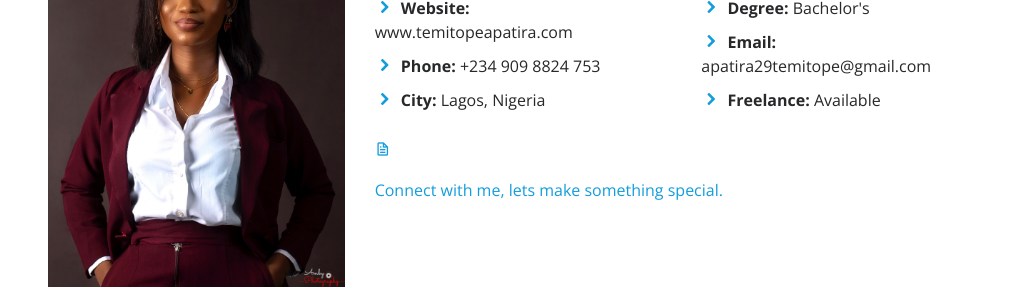
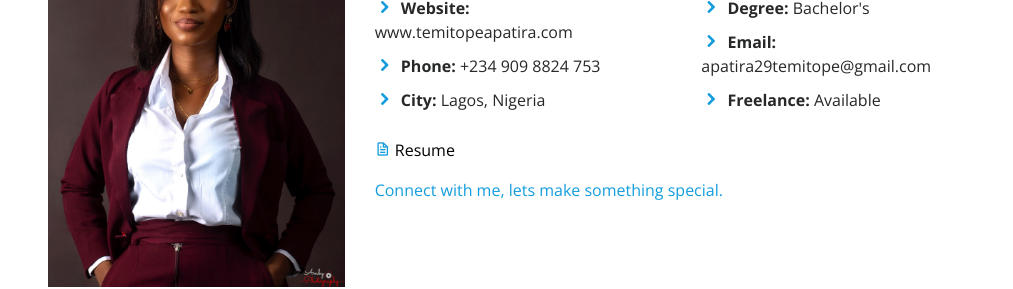
Before and after one commit to Temitope-Apatira/My-portfolio, a plain HTML site: page index.html in a window 1280 px wide. Shown: the part 1100-1389 px from the top of the page, without its empty margins (267-1280 px from the left). Drawn offline with nearby package versions, Linux system fonts and the light colour scheme.

Commit message:
feat: text color change

```diff
--- a/index.html
+++ b/index.html
@@ -185,7 +185,7 @@
               <p>
                 <a
                   href="https://docs.google.com/document/d/1QYlHnK5g4hX24aKhxIEEVDIISn3I6LTiKc1LqDt50GY/edit"
-                  style="margin-bottom: 20px; color: white"
+                  style="margin-bottom: 20px; color: black"
                   ><i class="bx bx-file" style="color: #149ddd"></i> Resume</a
                 >
               </p>
```
